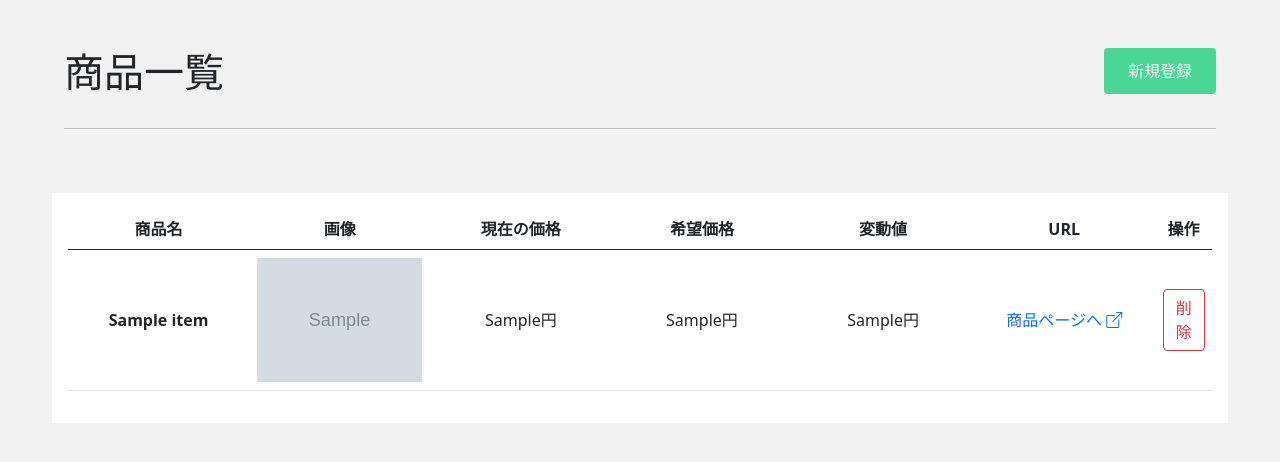
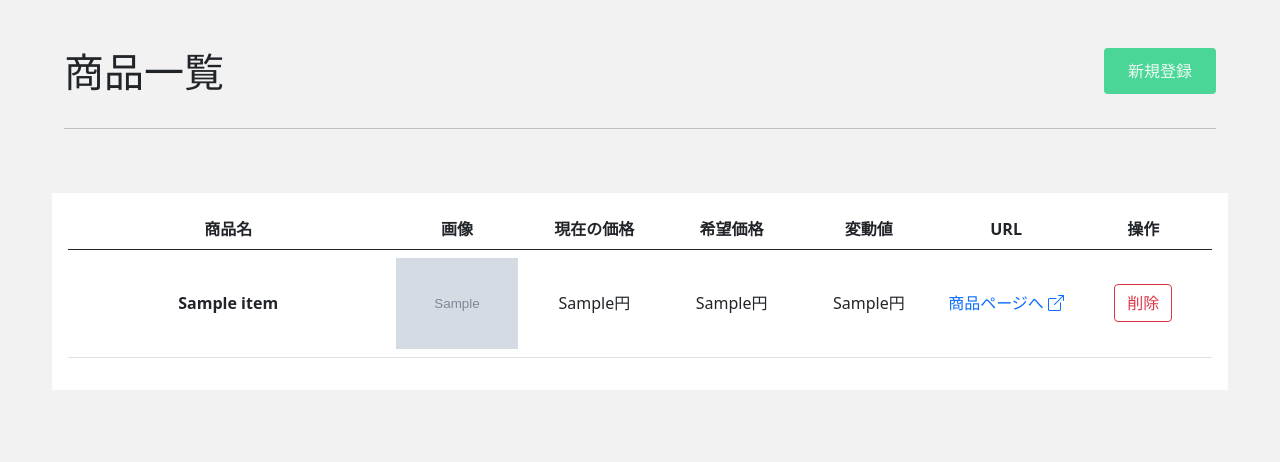
Before and after one commit to sigunamu226/amazon-tracking-price, a Django app: page /items/ in a window 1280 px wide. Shown: the part 72-534 px from the top of the page. Run offline with Django 3.2, Linux system fonts and the light colour scheme; a user stored in the database is signed in; tables that the repository leaves empty hold one stand-in row (values such as "Sample post"); grey boxes marked "Sample" are stand-in pictures; some libraries are stand-ins or nearby versions.

Commit message:
tableのレイアウト調整

```diff
--- a/templates/items/index.html
+++ b/templates/items/index.html
@@ -48,11 +48,11 @@
         {% for item in items %}
         <tr class="item-table-row">
           <th scope="row">{{item.name}}</th>
-          <td class="col-3"><img class="item-image" src="/{{item.image}}"/></td>
+          <td><img class="item-image" src="/{{item.image}}"/></td>
           <td>{{item.now_price}}円</td>
           <td>{{item.hope_price}}円</td>
           <td>{{item.fluctuating_value}}円</td>
-          <td class="col-2"><a class="item-url-link" href="{{item.url}}">商品ページへ <i class="bi bi-box-arrow-up-right"></i></a></td>
+          <td><a class="item-url-link" href="{{item.url}}">商品ページへ <i class="bi bi-box-arrow-up-right"></i></a></td>
           <td>
             <form action={% url 'items_delete' %} method="POST">
               {% csrf_token %}
--- a/templates/static/css/items.css
+++ b/templates/static/css/items.css
@@ -23,7 +23,7 @@
   padding: 1rem;
 }
 .main-container .table-section .table {
-  table-layout: fixed;
+  table-layout: auto;
   word-break: break-all;
 }
 .main-container .table-section .table-hover > tbody > tr:hover {
@@ -33,6 +33,9 @@
   vertical-align: middle;
   text-align: center;
 }
+.main-container .table-section .item-table-row td {
+  width: 12%;
+}
 .main-container .table-section .item-table-row .item-image {
   width: 100%;
 }
```
